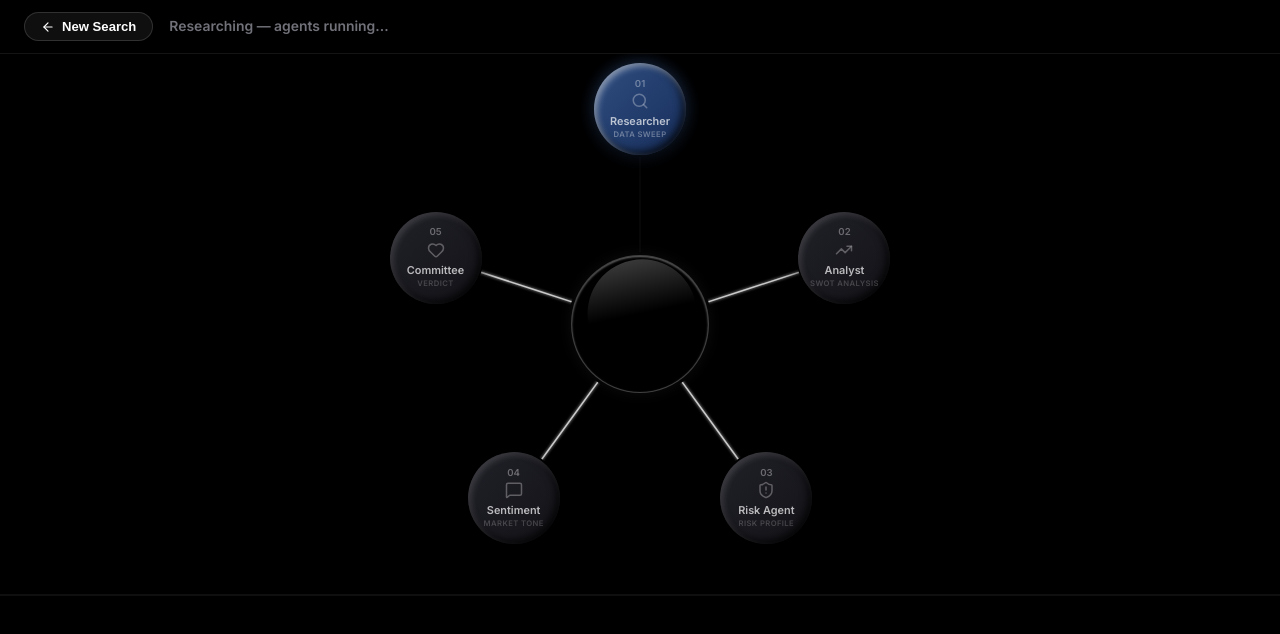
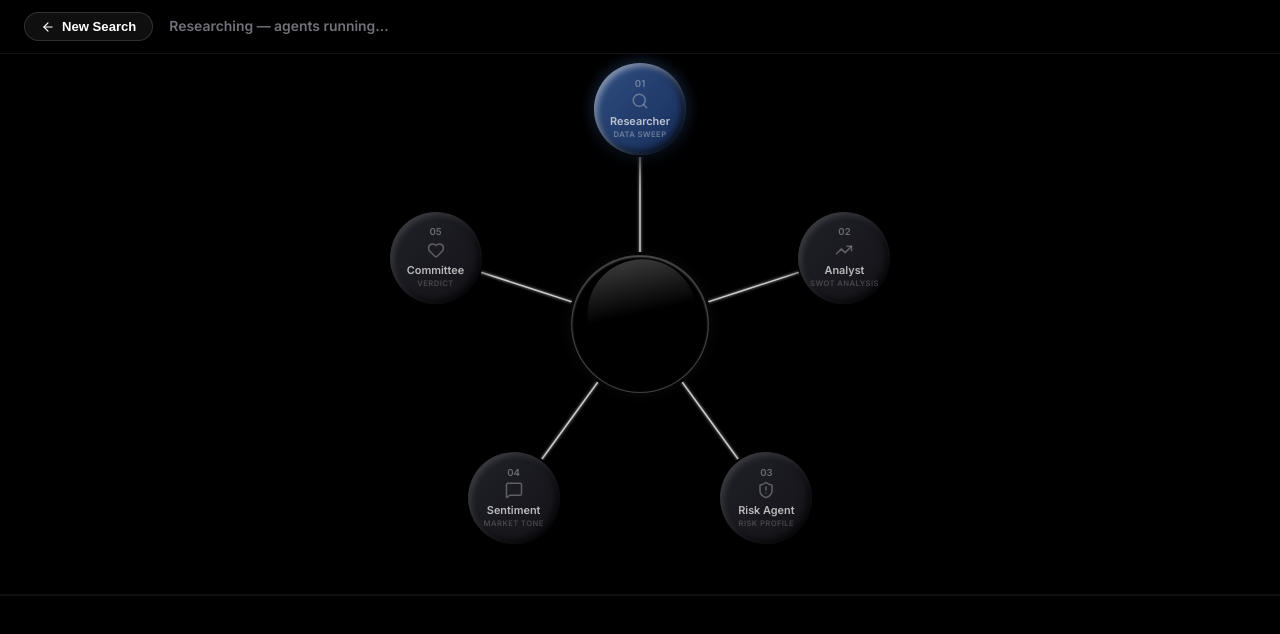
Before and after one commit to Meherpra/investement, a Next.js app in the folder code/: page /results in a window 1280 px wide. Shown: the top 634 px of the page. Built offline with nearby package versions, Linux system fonts and the light colour scheme.

Commit message:
fix: set filterUnits='userSpaceOnUse' to prevent clipping perfectly vertical paths when filter is applied

```diff
--- a/code/app/components/OrbitalLoader.tsx
+++ b/code/app/components/OrbitalLoader.tsx
@@ -227,7 +227,7 @@ export default function OrbitalLoader({
         >
           <defs>
             {/* Glow — very subtle, not neon */}
-            <filter id="pathGlow" x="-10%" y="-10%" width="120%" height="120%">
+            <filter id="pathGlow" filterUnits="userSpaceOnUse">
               <feGaussianBlur stdDeviation="1.5" result="b" />
               <feMerge>
                 <feMergeNode in="b" />
```
